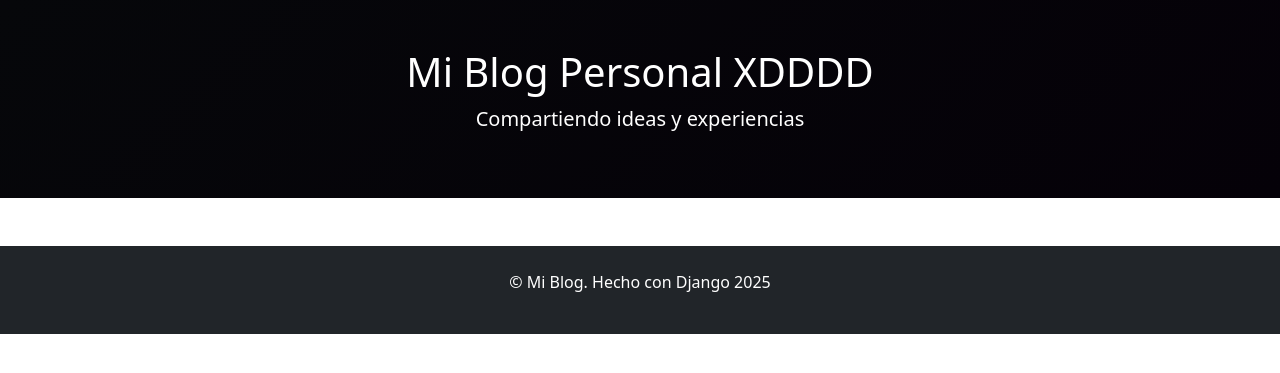
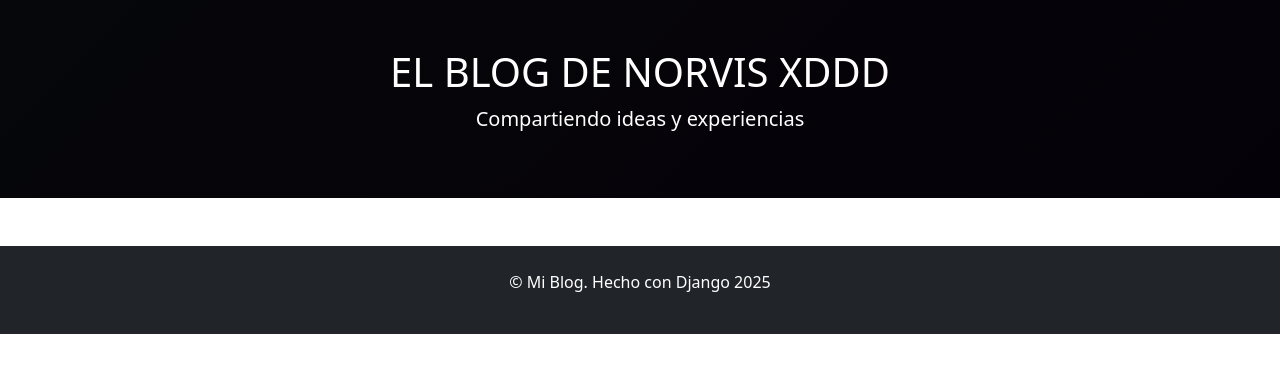
Before and after one commit to Negp05/Blog-Django, a Django app: template blog/templates/base.html in a window 1280 px wide. Shown: the top 373 px of the page. Run offline with Django 3.2, Linux system fonts and the light colour scheme; the template is opened without the code that fills it, so the values that code supplies are empty.

Commit message:
Las letras del titulo pasaron a mayusculas

```diff
--- a/blog/templates/base.html
+++ b/blog/templates/base.html
@@ -14,7 +14,7 @@
 <body>
     <header class="blog-header py-5 text-white text-center">
         <div class="container">
-            <h1><a href="{% url 'blog:post_list' %}" class="text-white text-decoration-none">Mi Blog Personal XDDDD</a></h1>
+            <h1><a href="{% url 'blog:post_list' %}" class="text-white text-decoration-none">EL BLOG DE NORVIS XDDD</a></h1>
             <p class="lead">Compartiendo ideas y experiencias </p>
         </div>
     </header>
```
